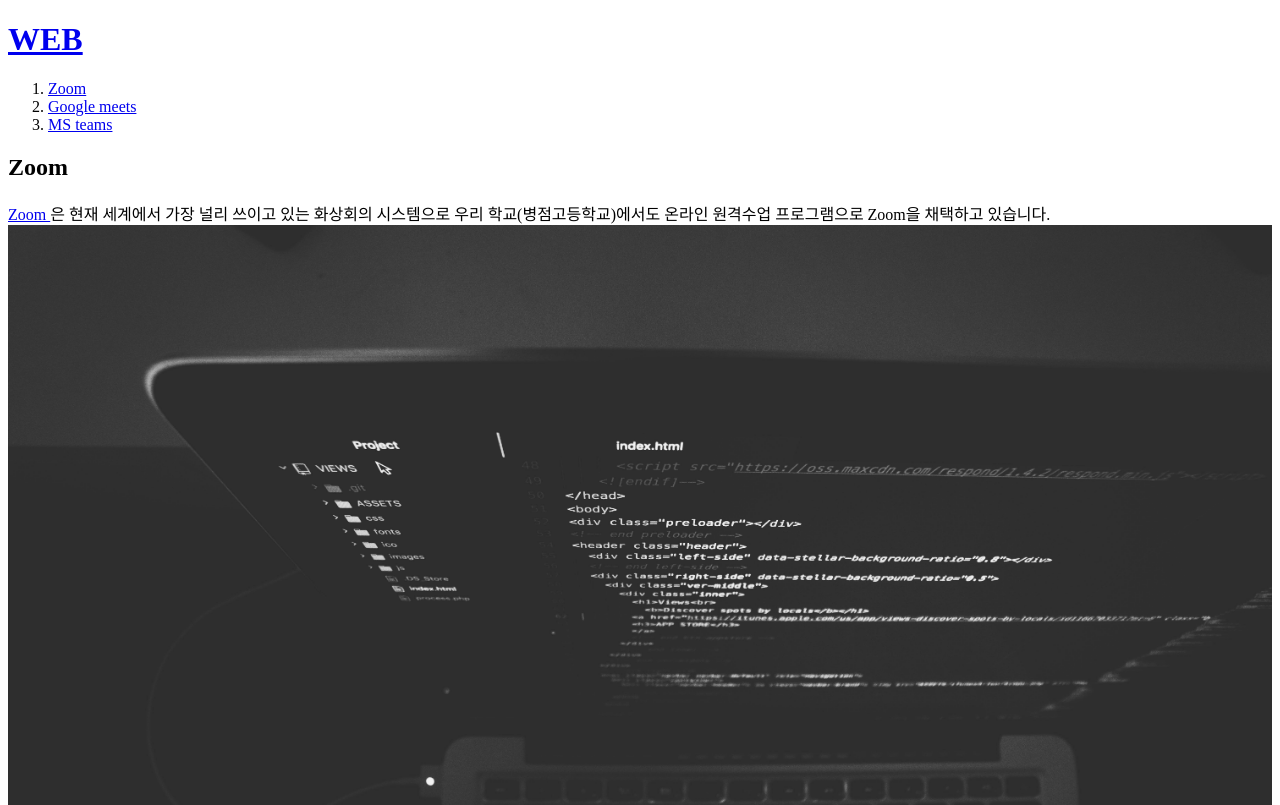
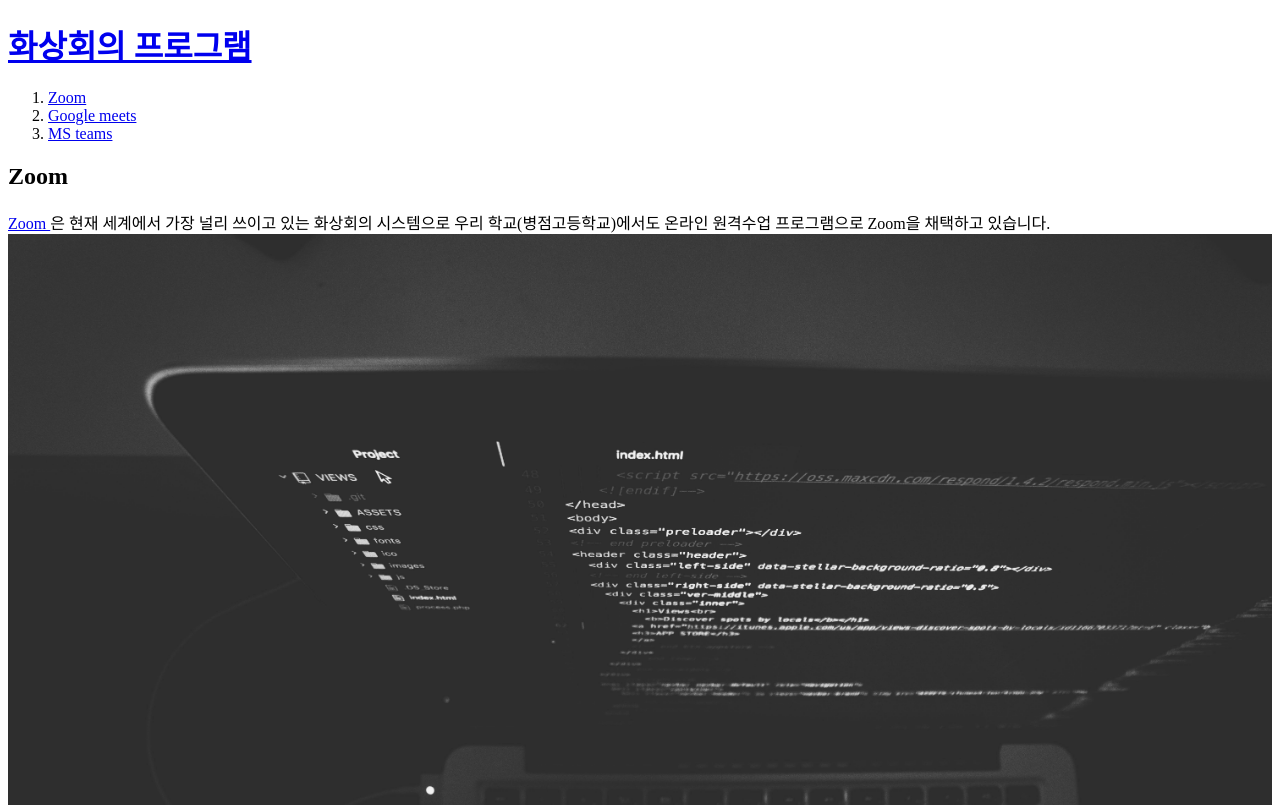
Before and after one commit to SHU9ER/test, a plain HTML site: page 1.html in a window 1280 px wide. Shown: the top 805 px of the page. Drawn offline with Linux system fonts and the light colour scheme.

Commit message:
Update 1.html

```diff
--- a/1.html
+++ b/1.html
@@ -5,7 +5,7 @@
   <meta charset="utf-8">
 </head>
 <body>
-  <h1><a href="index.html">WEB</a></h1>
+  <h1><a href="index.html">화상회의 프로그램</a></h1>
   <ol>
     <li><a href="1.html">Zoom</a></li>
     <li><a href="2.html">Google meets</a></li>
```
